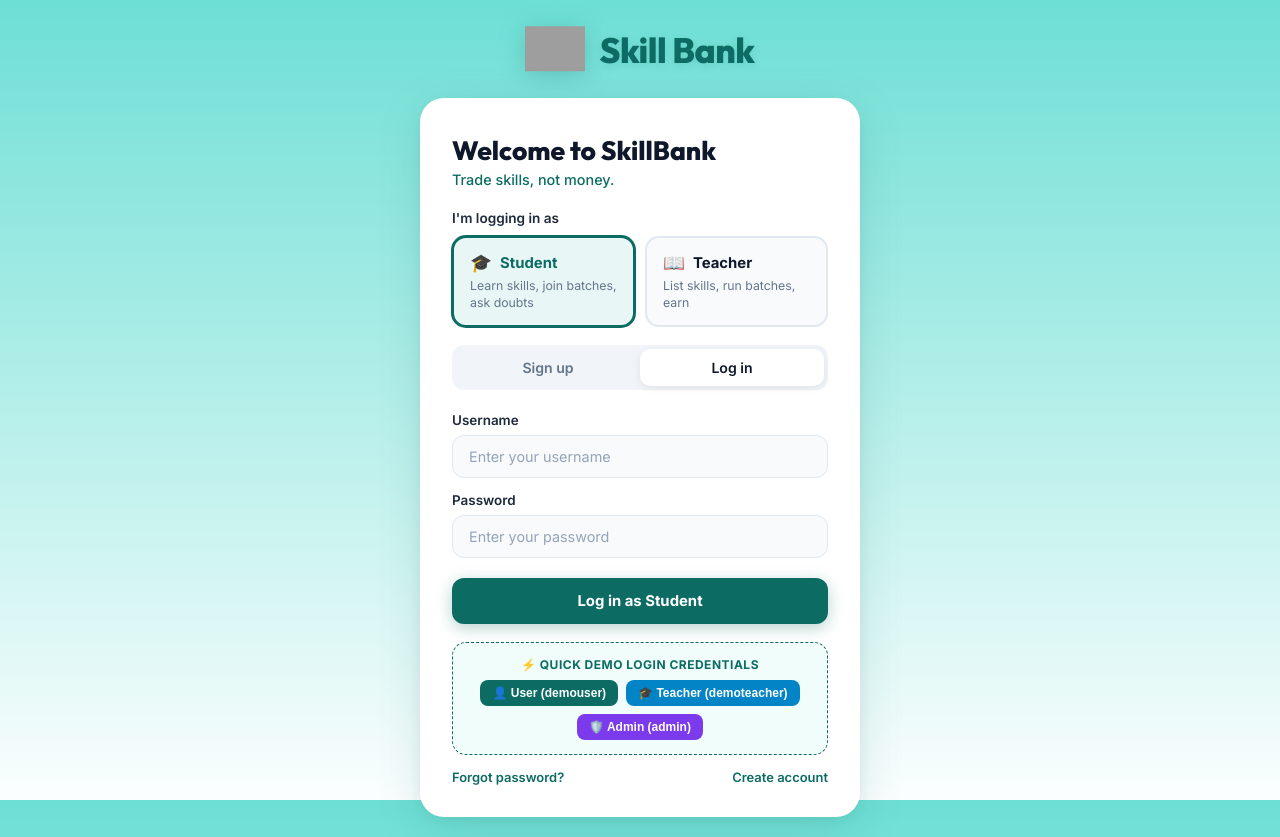
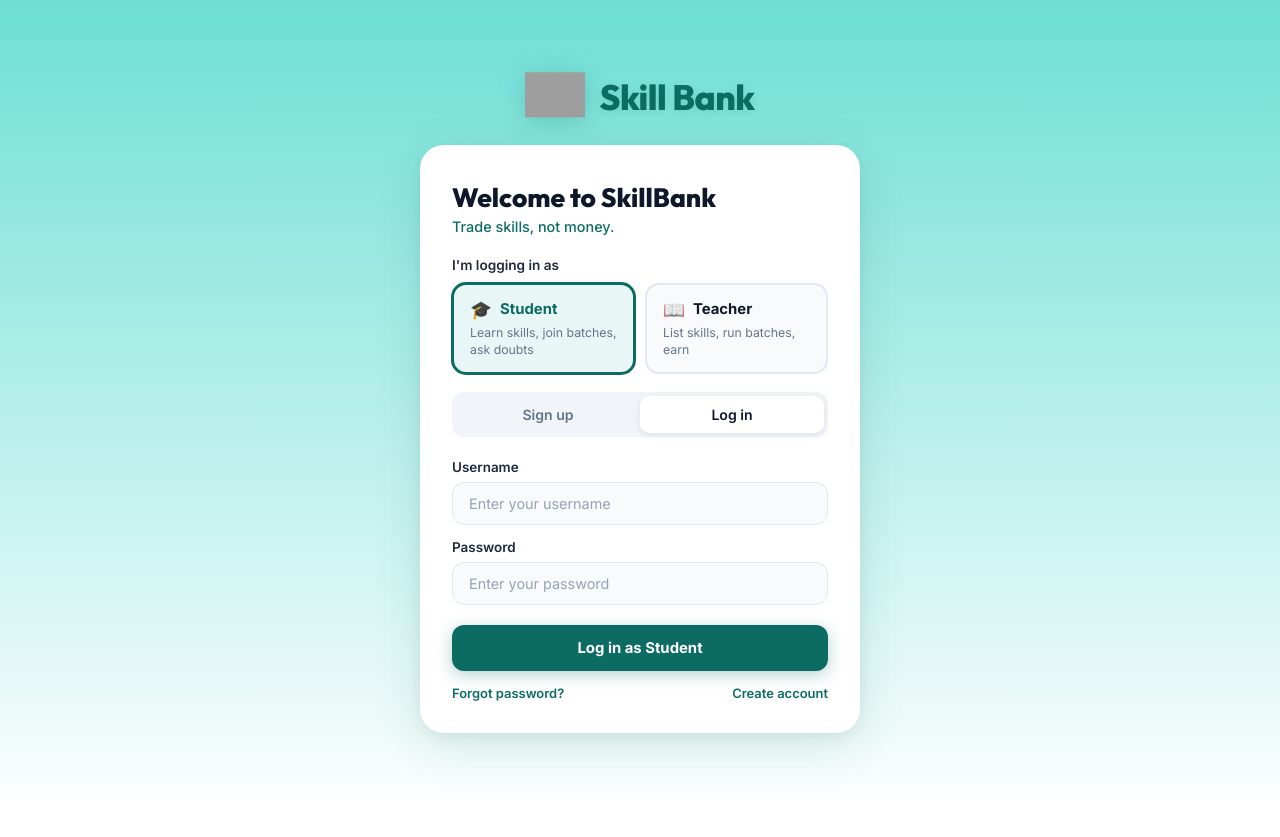
Before and after one commit to shubhamsirse507-jpg/-skill_bank, a Django app: template authentication/templates/authentication/login.html in a window 1280 px wide. After the commit the page ends 774 px from the top, so only its background shows below. Run offline with Django 5.2, Linux system fonts and the light colour scheme; the template is opened without the code that fills it, so the values that code supplies are empty; grey boxes are pictures that could not be loaded.

Commit message:
Demo user Removed

```diff
--- a/authentication/templates/authentication/login.html
+++ b/authentication/templates/authentication/login.html
@@ -248,15 +248,6 @@
 
       <button type="submit" class="submit-btn" id="loginBtn">Log in as Student</button>
 
-      <!-- DEMO CREDENTIALS QUICK FILL -->
-      <div style="margin-top: 18px; padding: 14px; background: #f0fdfa; border: 1.5px dashed #0c6c63; border-radius: 14px; text-align: center;">
-        <p style="font-size: 12px; font-weight: 700; color: #0c6c63; text-transform: uppercase; letter-spacing: 0.5px; margin-bottom: 8px;">⚡ Quick Demo Login Credentials</p>
-        <div style="display: flex; gap: 8px; justify-content: center; flex-wrap: wrap;">
-          <button type="button" onclick="fillDemo('demouser', 'DemoPassword123!')" style="padding: 6px 12px; background: #0c6c63; color: white; border: none; border-radius: 8px; font-size: 12px; font-weight: 600; cursor: pointer;">👤 User (demouser)</button>
-          <button type="button" onclick="fillDemo('demoteacher', 'TeacherPassword123!')" style="padding: 6px 12px; background: #0284c7; color: white; border: none; border-radius: 8px; font-size: 12px; font-weight: 600; cursor: pointer;">🎓 Teacher (demoteacher)</button>
-          <button type="button" onclick="fillDemo('admin', 'AdminPassword123!')" style="padding: 6px 12px; background: #7c3aed; color: white; border: none; border-radius: 8px; font-size: 12px; font-weight: 600; cursor: pointer;">🛡️ Admin (admin)</button>
-        </div>
-      </div>
 
       <div class="footer-links">
         <a href="{% url 'forgot_password' %}">Forgot password?</a>
@@ -302,12 +293,6 @@
   let currentRole = 'student';
   let currentTab  = 'login';
 
-  function fillDemo(username, password) {
-    switchTab('login');
-    document.getElementById('username').value = username;
-    document.getElementById('password').value = password;
-  }
-
   function selectRole(role) {
     currentRole = role;
     document.getElementById('roleStudent').classList.toggle('active', role === 'student');
```
